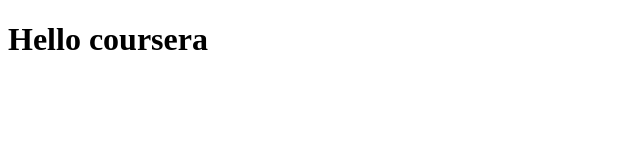
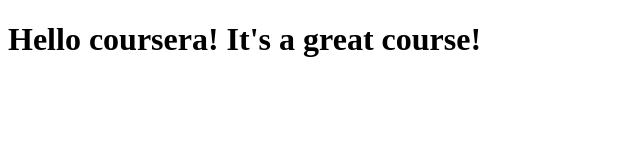
Before and after one commit to bilalnadkar19/mod2_solution, a plain HTML site: page site/index.html in a window 1280 px wide. Shown: the whole page, without its empty margins (0-640 px from the left). Drawn offline with Linux system fonts and the light colour scheme.

Commit message:
Small addition to our page content.

```diff
--- a/site/index.html
+++ b/site/index.html
@@ -4,6 +4,6 @@
 	<title>Hello coursera!</title>
 </head>
 <body>
-<h1>Hello coursera</h1>
+<h1>Hello coursera! It's a great course!</h1>
 </body>
 </html>
```
